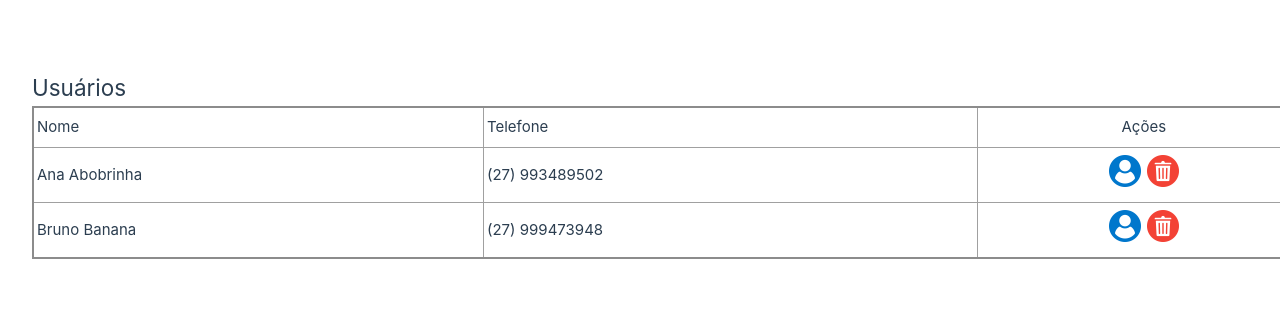
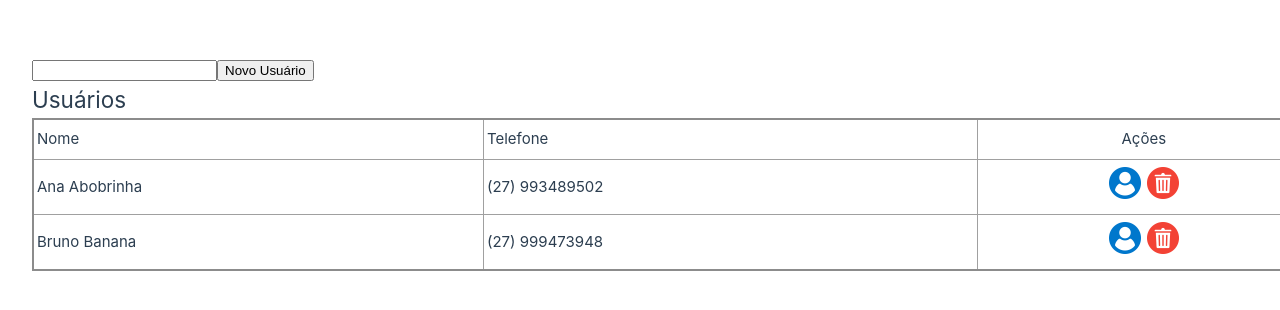
Before and after one commit to nnnnadia/frontend-project, a Vue app: page / in a window 1280 px wide. Shown: the part 236-546 px from the top of the page. Built offline with nearby package versions, Linux system fonts and the light colour scheme.

Commit message:
feat: search by query

```diff
--- a/src/components/SearchBar.vue
+++ b/src/components/SearchBar.vue
@@ -1,11 +1,12 @@
 <script setup>
-import router from '@/router'
+import { useRouter } from 'vue-router'
 import { ref } from 'vue'
 
+const router = useRouter()
 const searchInput = ref('')
 
 function goToNewUserForm() {
-  router.push({ path: '/user', query: { createUser: true } })
+  router.push({ path: '/user', query: { createUser: searchInput.value } })
 }
 </script>
 
--- a/src/views/ListView.vue
+++ b/src/views/ListView.vue
@@ -1,9 +1,11 @@
 <script setup>
 import UserList from '../components/UserList.vue'
+import SearchBar from '@/components/SearchBar.vue'
 </script>
 
 <template>
   <main>
+    <SearchBar />
     <UserList />
   </main>
 </template>
```
